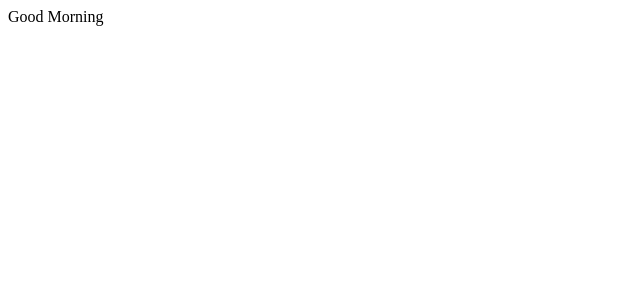
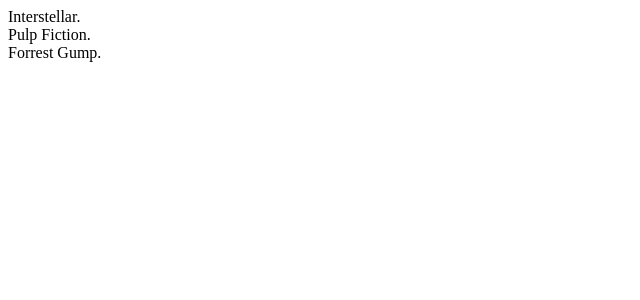
Before and after one commit to zhasan90/myFlix-client, a React app: page / in a window 1280 px wide. Shown: the top 300 px of the page, without its empty margins (0-640 px from the left). Built offline with nearby package versions, Linux system fonts and the light colour scheme; the HTML template or start-up script is replaced by a standard one.

Commit message:
updated components

```diff
--- /dev/null
+++ b/movie-card/movie-card.jsx
@@ -0,0 +1,7 @@
+export const MovieCard = ({ movie, onMovieClick }) => {
+    return (<div
+        onClick={() => {
+            onMovieClick(movie);
+        }}> {movie.title}
+    </div>);
+};
--- /dev/null
+++ b/movie-view/movie-view.jsx
@@ -0,0 +1,32 @@
+export const MovieView = ({ movie, onBackClick }) => {
+    return (
+        <div>
+            <div>
+                <img src={movie.image} />
+            </div>
+            <div>
+                <span>Title: </span>
+                <span>{movie.title}</span><br />
+                <span>Description: </span>
+                <span>{movie.description}</span><br />
+            </div>
+            <div>
+                <span>Genre: </span>
+                <span>{movie.genre.name}</span><br />
+                <span>Genre Description: </span>
+                <span>{movie.genre.description}</span><br />
+            </div>
+            <div>
+                <span>Director: </span>
+                <span>{movie.director.name}</span><br />
+                <span>DOB: </span>
+                <span>{movie.director.dob}</span>
+            </div>
+            <div>
+                <span>Cast: </span>
+                <span>{movie.cast}</span>
+            </div>
+            <button onClick={onBackClick}>Back</button>
+        </div>
+    );
+};
--- /dev/null
+++ b/src/components/main-view/main-view.jsx
@@ -0,0 +1,81 @@
+import { useState } from "react"
+import { MovieCard } from "../../../movie-card/movie-card";
+import { MovieView } from "../../../movie-view/movie-view";
+
+export const MainView = () => {
+    const [movies, setMovies] = useState([
+        {
+            id: 1,
+            title: "Interstellar.",
+            description: "Exploring space and time.",
+            genre: {
+                name: "Sci-fi.",
+                description: "Science Fiction."
+            },
+            director: {
+                name: "Christopher Nolan.",
+                dob: "July 30, 1970."
+            },
+            cast: ["Matthew McConaughey, ", "Jessica Chastain, ", "Anne Hathaway, ", "Matt Daemon, "],
+            image: "https://m.media-amazon.com/images/I/91LMgexOIKL._AC_UL320_.jpg"
+        },
+        {
+            id: 2,
+            title: "Pulp Fiction.",
+            description: "A crime anthology.",
+            genre:
+            {
+                name: "Crime.",
+                description: "Involves criminal activities and investigations."
+            },
+            director:
+            {
+                name: "Quentin Tarantino.",
+                dob: "March 27, 1963."
+            },
+            cast: ["John Travolta, ", "Samuel L. Jackson, ", "Bruce Willis"],
+            image: "https://m.media-amazon.com/images/I/81FlT3v6emL._AC_UL320_.jpg"
+        },
+        {
+            id: 3,
+            title: "Forrest Gump.",
+            description: "Drama-comedy about a simple man.",
+            genre:
+            {
+                name: ["Drama, ", "Comedy"],
+                description: ["Emotional Damage, ", "Makes people laugh"]
+            },
+            director:
+            {
+                name: "Robert Zemeckis",
+                dob: "May 14, 1951"
+            },
+            cast: ["Tom Hanks, ", "Robin Wright, ", "Gary Sinise"],
+            image: "https://m.media-amazon.com/images/I/41C+R-7PdtL._AC_UL320_.jpg"
+        },
+    ]);
+
+    const [selectedMovie, setSelectedMovie] = useState(null);
+
+    if (selectedMovie) {
+        return (<MovieView movie={selectedMovie} onBackClick={() => setSelectedMovie(null)} />
+        );
+    }
+
+    if (movies.length === 0) {
+        return <div> The list is empty </div>
+    }
+
+    return (
+        <div>
+            {movies.map((movie) => (
+                <MovieCard
+                    key={movie.id}
+                    movie={movie}
+                    onMovieClick={(newSelectedMovie) => {
+                        setSelectedMovie(newSelectedMovie);
+                    }} />
+            ))}
+        </div>
+    );
+};
--- a/src/index.jsx
+++ b/src/index.jsx
@@ -2,12 +2,13 @@
 
 //Import statement to indicate that you need to bundle ./index.scss
 import "./index.scss";
+import { MainView } from "./components/main-view/main-view";
 
 //Main component (will eventually use all the others)
 const MyFlixApplication = () => {
     return (
         <div className="my-Flix">
-            <div>Good Morning</div>
+            <MainView />
         </div>
     );
 };
```
Also changed, not shown: 5 other files (tests, documents, lock files or other folders).
